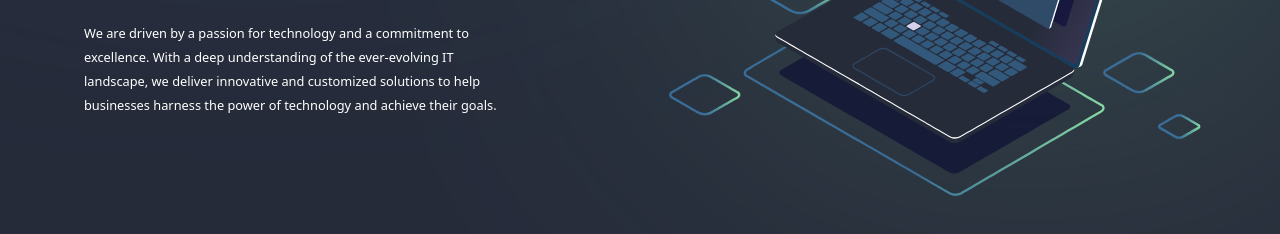
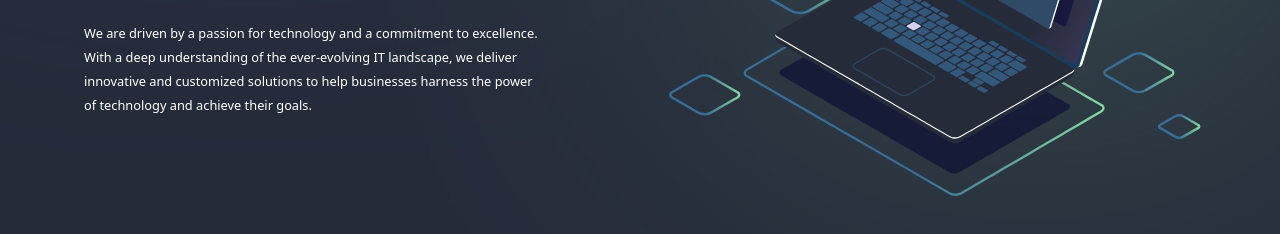
Before and after one commit to Vahe9955/arintellect.am, a website built with Vite: page src/index.html in a window 1280 px wide. Shown: the part 784-1018 px from the top of the page. Built offline with nearby package versions, Linux system fonts and the light colour scheme; a web font is replaced by a local one.

Commit message:
fixed bugs in section 2

```diff
--- a/src/index.html
+++ b/src/index.html
@@ -132,7 +132,7 @@
                 "
               ></div>
               <div class="about  ">
-                <div class="sm:pl-10 md:pl-20 mt-48 pl-28   absolute">
+                <div class="sm:pl-10 md:pl-20 mt-48 pl-28  absolute">
                   <p class="p1 font-sans font-normal  leading-8 text-custom-green text-3xl max-w-max w-113 h-16  " href="#about">ABOUT US</p>
                   <div class=" md:inline-flex md:gap-2 lg:inline-block ">
       <p class=" md:text-3xl  p2 text-white max-w-max font-sans  font-bold from-neutral-700 text-5xl">
@@ -141,12 +141,12 @@
                     The Digital World
                   </p>
                 </div>
-                <div class="sm:w-[70%] md:w-[90%] lg:w-[100%] p-1">
-                  <p class="about-text mt-5 md:text-base sm:text-small  text-white font-sans">
-                    We are driven by a passion for technology and a commitment to<br class="md:hidden sm:hidden lg:block"/>
-                    excellence. With a deep understanding of the ever-evolving IT<br class="md:hidden sm:hidden lg:block" />
-                    landscape, we deliver innovative and customized solutions to help<br  class="md:hidden sm:hidden lg:block" />
-                    businesses harness the power of technology and achieve their goals.
+                <div class="sm:w-[70%] md:w-[90%] lg:w-[100%] xl:w-[100%] p-1">
+                  <p class="about-text mt-5 md:text-base sm:text-small lg:text-1xl  text-white font-sans">
+                    We are driven by a passion for technology and a commitment to
+                    excellence. <br class="md:hidden sm:hidden lg:block"/> With a deep understanding of the ever-evolving IT
+                    landscape, we deliver <br class="md:hidden sm:hidden lg:block" />innovative and customized solutions to help
+                    businesses harness the power <br  class="md:hidden sm:hidden lg:block" /> of technology and achieve their goals.
                   </p>
                 </div>
             </div>
```
